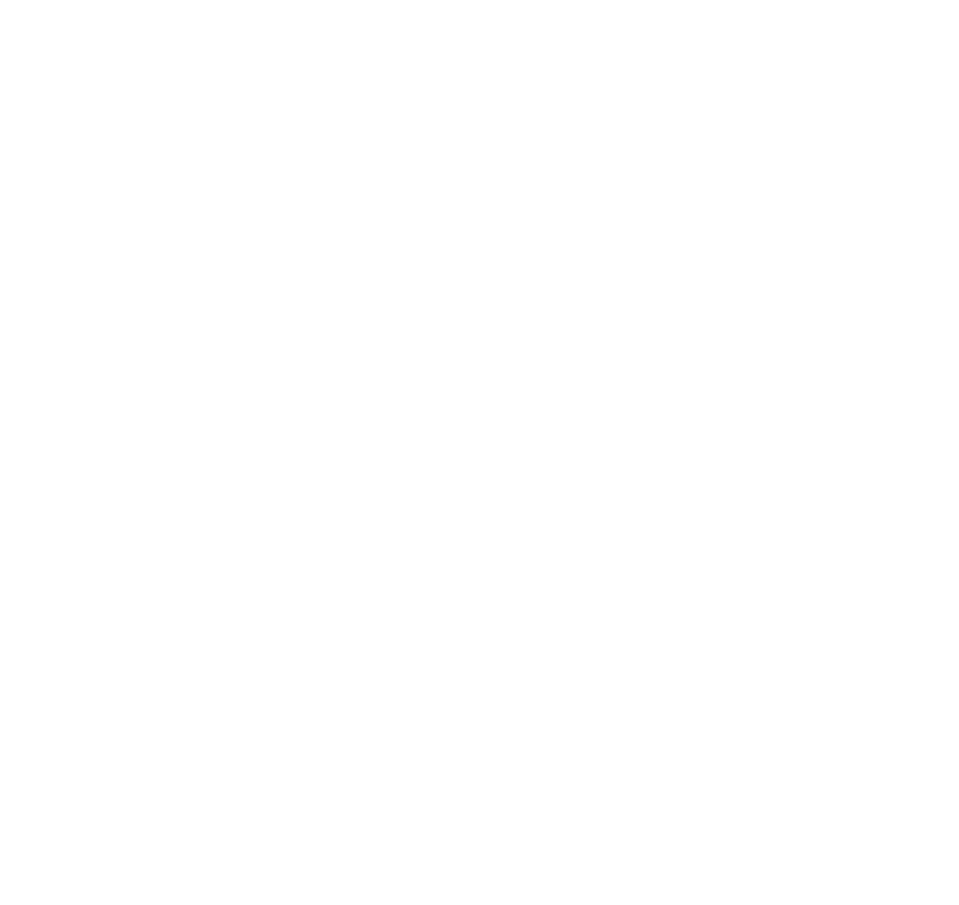
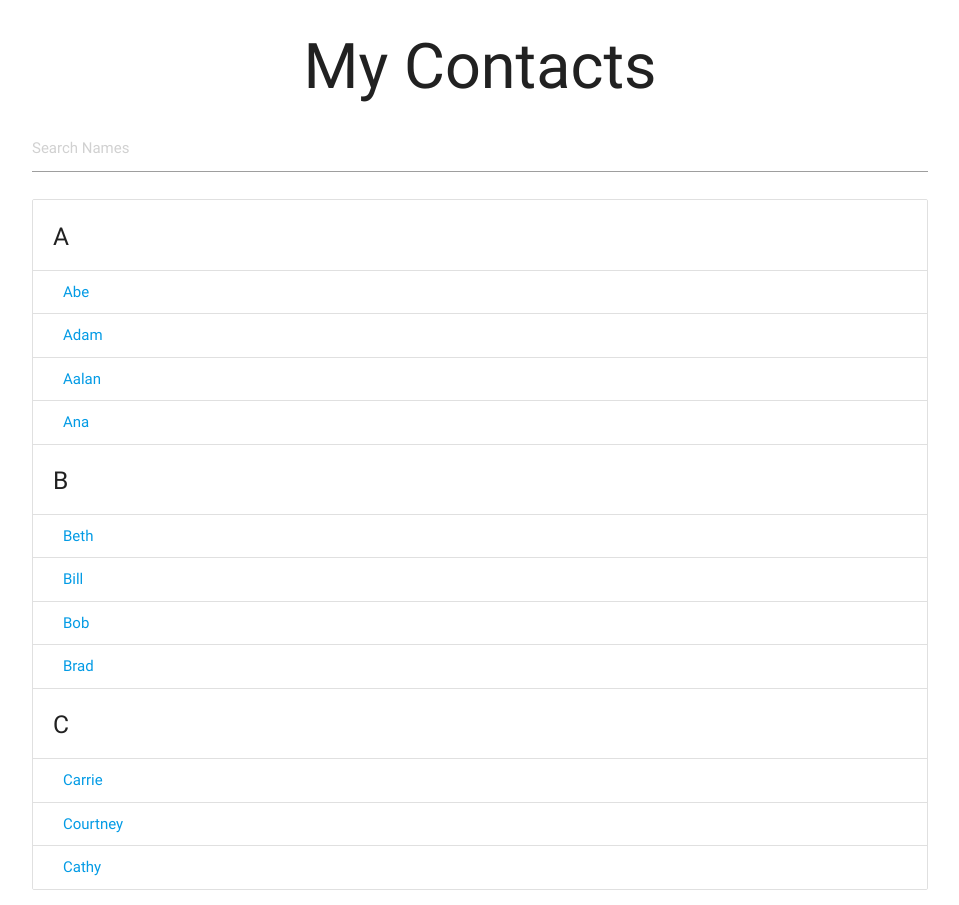
Before and after one commit to AndreiBolog/Filterable-List, a plain HTML site: page index.html in a window 1280 px wide. Shown: the whole page, without its empty margins (160-1119 px from the left). Before the commit the page ends 800 px from the top, so only its background shows below. Drawn offline with nearby package versions, Linux system fonts and the light colour scheme.

Commit message:
Final Version

```diff
--- a/index.html
+++ b/index.html
@@ -1,13 +1,97 @@
 <!DOCTYPE html>
-<html lang="">
+<html lang="en">
 <head>
     <meta charset="utf-8">
     <meta name="viewport" content="width=device-width, initial-scale=1.0">
-    <title></title>
-    <link rel="stylesheet" href="">
+    <title>My Contacts</title>
+    <link rel="stylesheet" href="https://cdnjs.cloudflare.com/ajax/libs/materialize/0.100.2/css/materialize.css">
 </head>
 
 <body>
-    <script src=""></script>
+    <div class="container">
+        <h1 class="center-align">
+            My Contacts
+        </h1>
+        <input type="text" id="filterInput" placeholder="Search Names">
+        <ul class="collection with-header" id="names">
+            <li class="collection-header">
+                <h5>A</h5>
+            </li>
+            <li class="collection-item">
+                <a href="#">Abe</a>
+            </li>
+            <li class="collection-item">
+                <a href="#">Adam</a>
+            </li>
+            <li class="collection-item">
+                <a href="#">Aalan</a>
+            </li>
+            <li class="collection-item">
+                <a href="#">Ana</a>
+            </li>
+            <li class="collection-header">
+                <h5>B</h5>
+            </li>
+            <li class="collection-item">
+                <a href="#">Beth</a>
+            </li>
+            <li class="collection-item">
+                <a href="#">Bill</a>
+            </li>
+            <li class="collection-item">
+                <a href="#">Bob</a>
+            </li>
+            <li class="collection-item">
+                <a href="#">Brad</a>
+            </li>
+            <li class="collection-header">
+                <h5>C</h5>
+            </li>
+            <li class="collection-item">
+                <a href="#">Carrie</a>
+            </li>
+            <li class="collection-item">
+                <a href="#">Courtney</a>
+            </li>
+            <li class="collection-item">
+                <a href="#">Cathy</a>
+            </li>
+        </ul>
+    </div>
+    <script>
+        //Get Input Element
+   let filterInput = document.getElementById('filterInput');
+        //Add Event Listener
+        filterInput.addEventListener('keyup', filterNames);
+
+        function filterNames(){
+           //Get Value from Input
+            let filterValue = document.getElementById('filterInput').value.toUpperCase();
+            //Get Names UL
+            let ul = document.getElementById('names');
+            //Get lis from Ul
+            let li = ul.querySelectorAll('li.collection-item');
+
+            //Loop through collection items li
+            for(let i = 0; i < li.length; i++){
+                let a = li[i].getElementsByTagName('a')[0];
+                //If matched
+                if(a.innerHTML.toUpperCase().indexOf(filterValue) > -1){
+                   li[i].style.display = '';
+
+                }else{
+                     li[i].style.display = 'none';
+                   }
+            }
+        }
+
+
+
+
+
+
+
+
+    </script>
 </body>
 </html>
```
